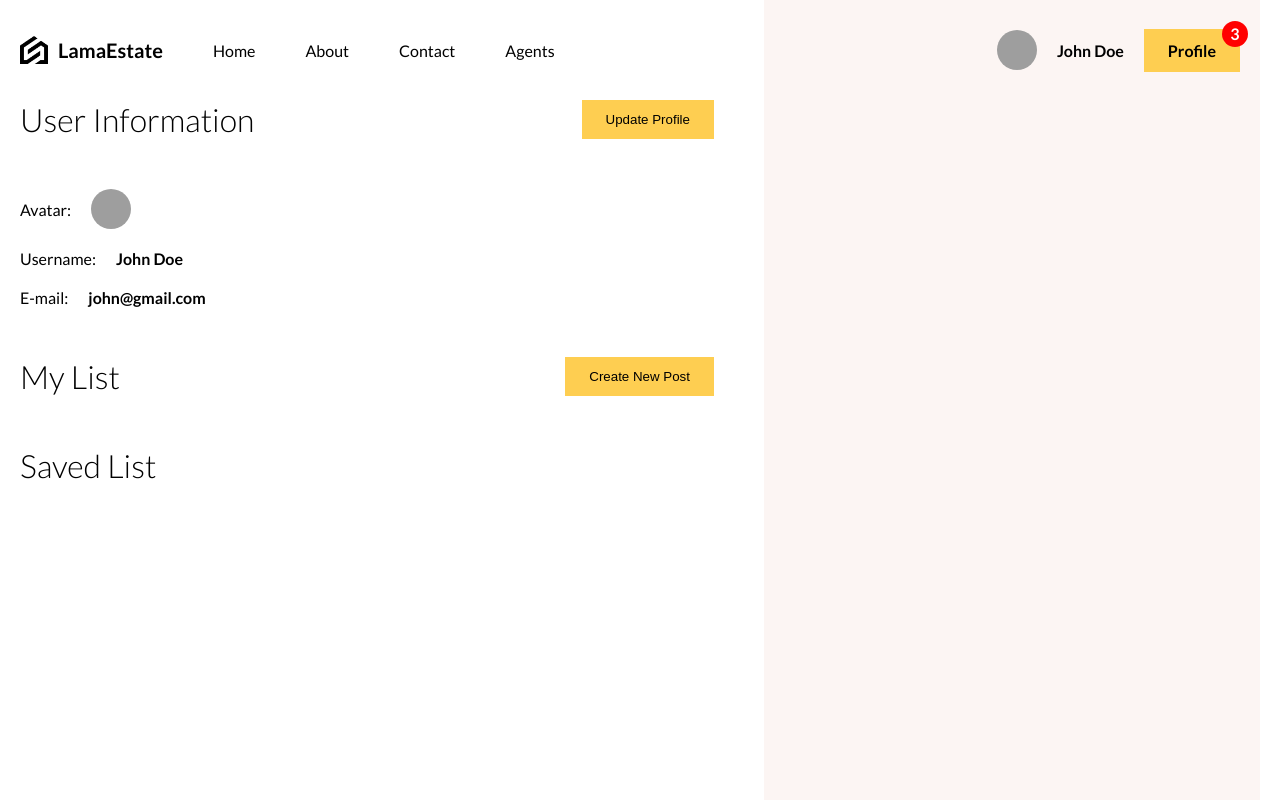
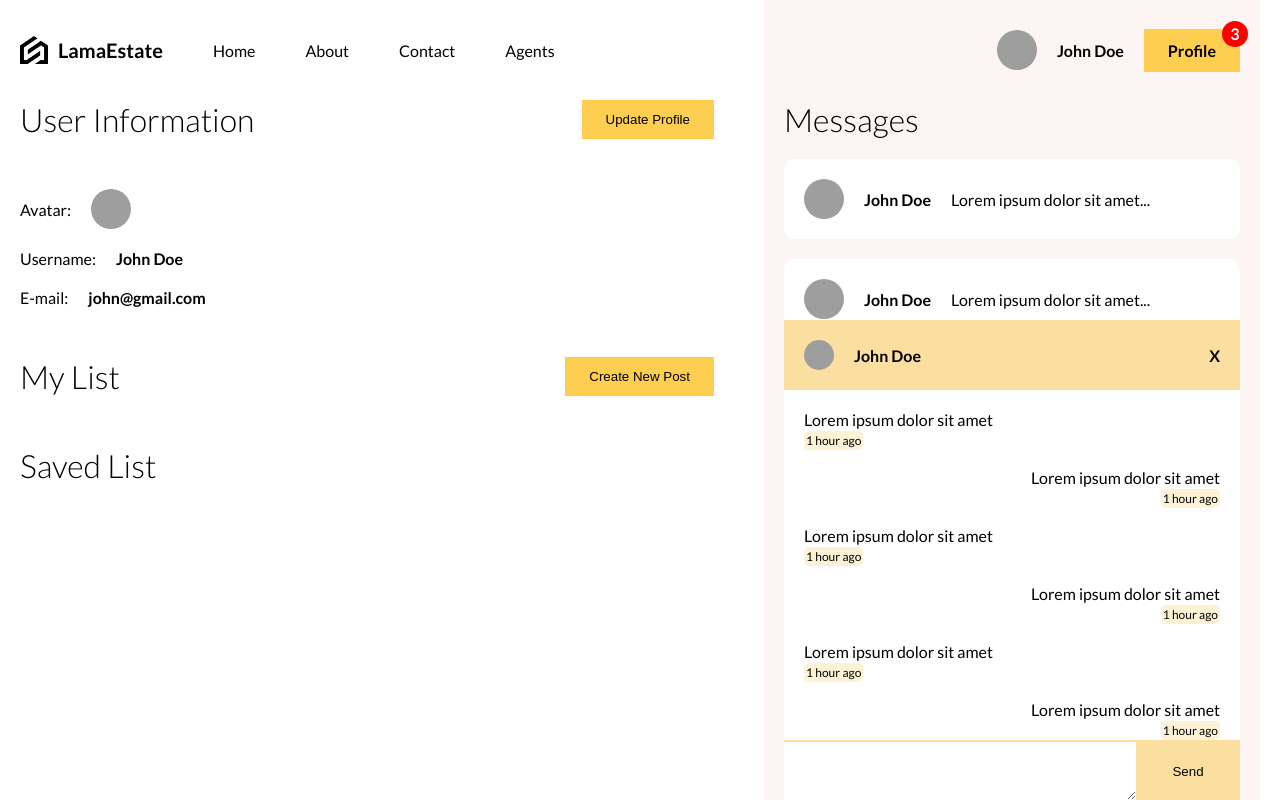
Before and after one commit to mohsensami/estate-react, a React (Vite) app: page /profile in a window 1280 px wide. Shown: the top 800 px of the page. Built offline with nearby package versions, Linux system fonts and the light colour scheme; grey boxes are pictures that could not be loaded.

Commit message:
chat list in profile page

```diff
--- /dev/null
+++ b/src/components/chat/Chat.jsx
@@ -0,0 +1,125 @@
+import { useState } from 'react';
+import './chat.scss';
+
+function Chat() {
+    const [chat, setChat] = useState(true);
+    return (
+        <div className="chat">
+            <div className="messages">
+                <h1>Messages</h1>
+                <div className="message">
+                    <img
+                        src="https://images.pexels.com/photos/91227/pexels-photo-91227.jpeg?auto=compress&cs=tinysrgb&w=1260&h=750&dpr=2"
+                        alt=""
+                    />
+                    <span>John Doe</span>
+                    <p>Lorem ipsum dolor sit amet...</p>
+                </div>
+                <div className="message">
+                    <img
+                        src="https://images.pexels.com/photos/91227/pexels-photo-91227.jpeg?auto=compress&cs=tinysrgb&w=1260&h=750&dpr=2"
+                        alt=""
+                    />
+                    <span>John Doe</span>
+                    <p>Lorem ipsum dolor sit amet...</p>
+                </div>
+                <div className="message">
+                    <img
+                        src="https://images.pexels.com/photos/91227/pexels-photo-91227.jpeg?auto=compress&cs=tinysrgb&w=1260&h=750&dpr=2"
+                        alt=""
+                    />
+                    <span>John Doe</span>
+                    <p>Lorem ipsum dolor sit amet...</p>
+                </div>
+                <div className="message">
+                    <img
+                        src="https://images.pexels.com/photos/91227/pexels-photo-91227.jpeg?auto=compress&cs=tinysrgb&w=1260&h=750&dpr=2"
+                        alt=""
+                    />
+                    <span>John Doe</span>
+                    <p>Lorem ipsum dolor sit amet...</p>
+                </div>
+                <div className="message">
+                    <img
+                        src="https://images.pexels.com/photos/91227/pexels-photo-91227.jpeg?auto=compress&cs=tinysrgb&w=1260&h=750&dpr=2"
+                        alt=""
+                    />
+                    <span>John Doe</span>
+                    <p>Lorem ipsum dolor sit amet...</p>
+                </div>
+                <div className="message">
+                    <img
+                        src="https://images.pexels.com/photos/91227/pexels-photo-91227.jpeg?auto=compress&cs=tinysrgb&w=1260&h=750&dpr=2"
+                        alt=""
+                    />
+                    <span>John Doe</span>
+                    <p>Lorem ipsum dolor sit amet...</p>
+                </div>
+            </div>
+            {chat && (
+                <div className="chatBox">
+                    <div className="top">
+                        <div className="user">
+                            <img
+                                src="https://images.pexels.com/photos/91227/pexels-photo-91227.jpeg?auto=compress&cs=tinysrgb&w=1260&h=750&dpr=2"
+                                alt=""
+                            />
+                            John Doe
+                        </div>
+                        <span className="close" onClick={() => setChat(null)}>
+                            X
+                        </span>
+                    </div>
+                    <div className="center">
+                        <div className="chatMessage">
+                            <p>Lorem ipsum dolor sit amet</p>
+                            <span>1 hour ago</span>
+                        </div>
+                        <div className="chatMessage own">
+                            <p>Lorem ipsum dolor sit amet</p>
+                            <span>1 hour ago</span>
+                        </div>
+                        <div className="chatMessage">
+                            <p>Lorem ipsum dolor sit amet</p>
+                            <span>1 hour ago</span>
+                        </div>
+                        <div className="chatMessage own">
+                            <p>Lorem ipsum dolor sit amet</p>
+                            <span>1 hour ago</span>
+                        </div>
+                        <div className="chatMessage">
+                            <p>Lorem ipsum dolor sit amet</p>
+                            <span>1 hour ago</span>
+                        </div>
+                        <div className="chatMessage own">
+                            <p>Lorem ipsum dolor sit amet</p>
+                            <span>1 hour ago</span>
+                        </div>
+                        <div className="chatMessage">
+                            <p>Lorem ipsum dolor sit amet</p>
+                            <span>1 hour ago</span>
+                        </div>
+                        <div className="chatMessage own">
+                            <p>Lorem ipsum dolor sit amet</p>
+                            <span>1 hour ago</span>
+                        </div>
+                        <div className="chatMessage">
+                            <p>Lorem ipsum dolor sit amet</p>
+                            <span>1 hour ago</span>
+                        </div>
+                        <div className="chatMessage own">
+                            <p>Lorem ipsum dolor sit amet</p>
+                            <span>1 hour ago</span>
+                        </div>
+                    </div>
+                    <div className="bottom">
+                        <textarea></textarea>
+                        <button>Send</button>
+                    </div>
+                </div>
+            )}
+        </div>
+    );
+}
+
+export default Chat;
--- /dev/null
+++ b/src/components/chat/chat.scss
@@ -0,0 +1,117 @@
+.chat {
+    height: 100%;
+    display: flex;
+    flex-direction: column;
+
+    .messages {
+        flex: 1;
+        display: flex;
+        flex-direction: column;
+        gap: 20px;
+        overflow-y: scroll;
+
+        h1 {
+            font-weight: 300;
+        }
+
+        .message {
+            background-color: white;
+            padding: 20px;
+            border-radius: 10px;
+            display: flex;
+            align-items: center;
+            gap: 20px;
+            cursor: pointer;
+
+            img {
+                width: 40px;
+                height: 40px;
+                border-radius: 50%;
+                object-fit: cover;
+            }
+
+            span {
+                font-weight: bold;
+            }
+        }
+    }
+
+    .chatBox {
+        flex: 1;
+        background-color: white;
+        display: flex;
+        flex-direction: column;
+        justify-content: space-between;
+
+        .top {
+            background-color: #f7c14b85;
+            padding: 20px;
+            font-weight: bold;
+            display: flex;
+            align-items: center;
+            justify-content: space-between;
+
+            .user {
+                display: flex;
+                align-items: center;
+                gap: 20px;
+
+                img {
+                    width: 30px;
+                    height: 30px;
+                    border-radius: 50%;
+                    object-fit: cover;
+                }
+            }
+            .close {
+                cursor: pointer;
+            }
+        }
+        .center {
+            height: 350px;
+            overflow: scroll;
+            padding: 20px;
+            display: flex;
+            flex-direction: column;
+            gap: 20px;
+
+            .chatMessage {
+                width: 50%;
+
+                &.own {
+                    align-self: flex-end;
+                    text-align: right;
+                }
+
+                span {
+                    font-size: 12px;
+                    background-color: #f7c14b39;
+                    padding: 2px;
+                    border-radius: 5px;
+                }
+            }
+        }
+        .bottom {
+            border-top: 2px solid #f7c14b85;
+            height: 60px;
+            display: flex;
+            align-items: center;
+            justify-content: space-between;
+
+            textarea {
+                flex: 3;
+                height: 100%;
+                border: none;
+                padding: 20px;
+            }
+
+            button {
+                flex: 1;
+                background-color: #f7c14b85;
+                height: 100%;
+                border: none;
+                cursor: pointer;
+            }
+        }
+    }
+}
--- a/src/routes/profilePage/profilePage.jsx
+++ b/src/routes/profilePage/profilePage.jsx
@@ -1,4 +1,4 @@
-// import Chat from '../../components/chat/Chat';
+import Chat from '../../components/chat/Chat';
 // import List from '../../components/list/List';
 import './profilePage.scss';
 
@@ -38,7 +38,9 @@
                 </div>
             </div>
             <div className="chatContainer">
-                <div className="wrapper">{/* <Chat /> */}</div>
+                <div className="wrapper">
+                    <Chat />
+                </div>
             </div>
         </div>
     );
```
